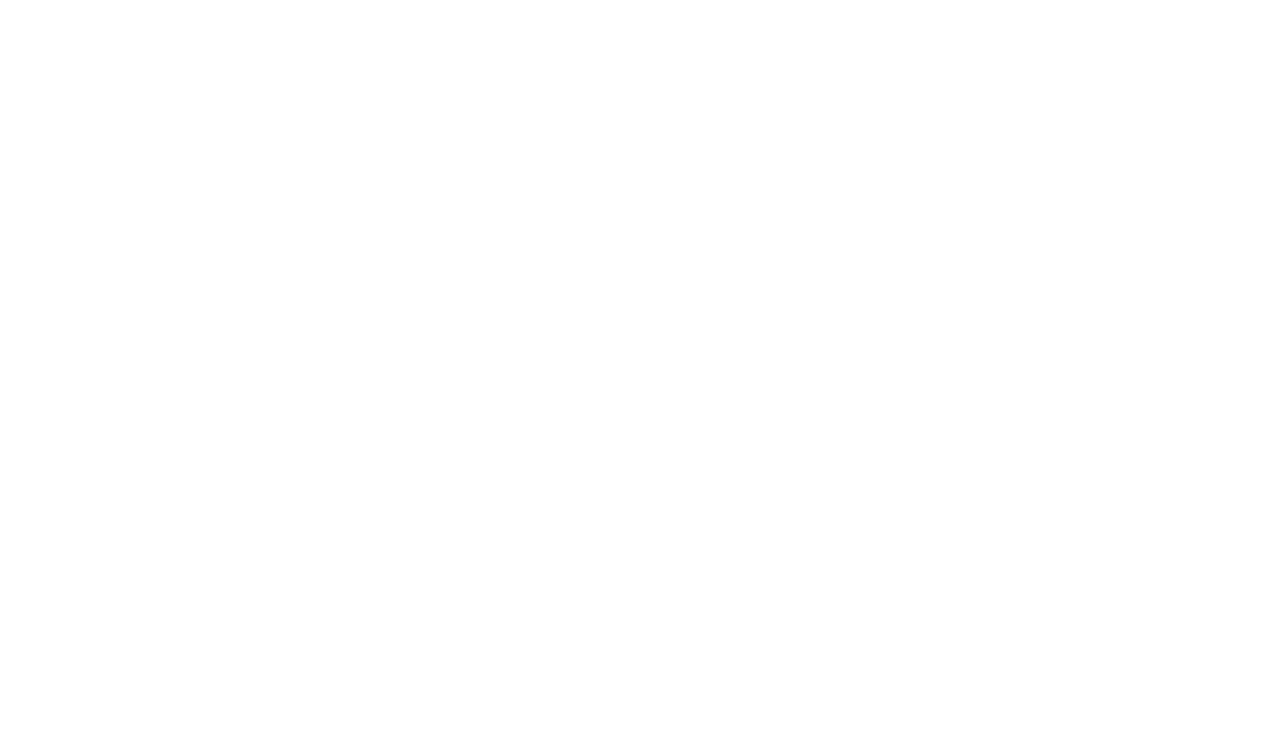
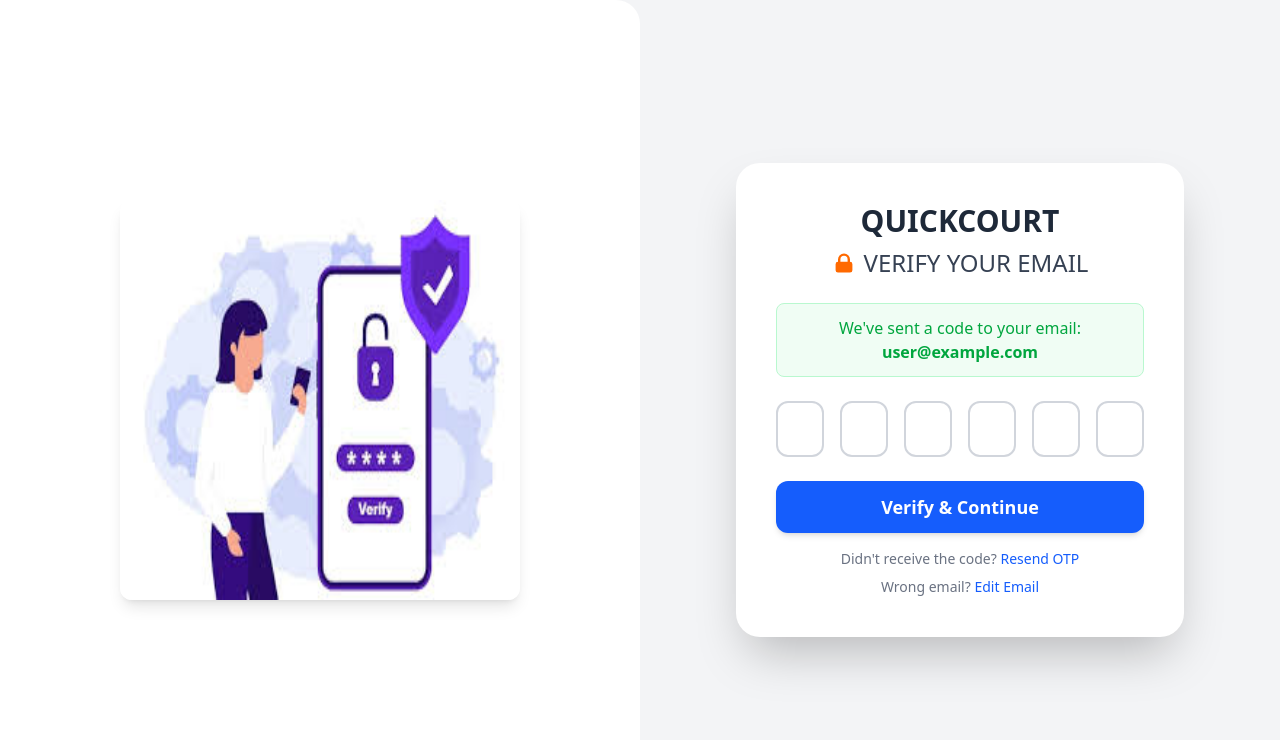
Before and after one commit to Tushar17733/QuickCourt, a React (Vite) app in the folder Frontend/: page /otp in a window 1280 px wide. Before the commit this address had no page. Shown: the top 740 px of the page. Built offline with nearby package versions, Linux system fonts and the light colour scheme.

Commit message:
Added Otp file

```diff
--- a/Frontend/src/App.jsx
+++ b/Frontend/src/App.jsx
@@ -3,6 +3,7 @@ import { Routes, Route } from 'react-router-dom'
 import Home from './page/Home'
 import Login from './page/Login'
 import Registration from './page/Registration'
+import Otp from './page/Otp'
 
 function App() {
   return (
@@ -11,6 +12,7 @@ function App() {
         <Route path="/" element={<Home />} />
         <Route path="/login" element={<Login />} />
         <Route path="/register" element={<Registration />} />
+        <Route path="/otp" element={<Otp />} />
       </Routes>
     </div>
   )
--- /dev/null
+++ b/Frontend/src/page/Otp.jsx
@@ -0,0 +1,151 @@
+import React, { useState, useRef, useEffect } from 'react';
+import otp from '../assets/otp.jpg'; // Placeholder image for the OTP screen
+
+// The main App component for the email verification screen
+const Otp = () => {
+  // State to hold the 6-digit verification code.
+  // We use an array to make it easier to manage each input field.
+  const [code, setCode] = useState(['', '', '', '', '', '']);
+
+  // Refs for each input to allow for programmatic focus management
+  const inputRefs = useRef([]);
+
+  // This effect sets up an event listener for pasting a code.
+  // It runs once on component mount.
+  useEffect(() => {
+    const handlePaste = (event) => {
+      const pasteData = event.clipboardData.getData('text');
+      // Only process the paste if it's a 6-digit string
+      if (pasteData.length === 6 && /^\d+$/.test(pasteData)) {
+        const newCode = pasteData.split('');
+        setCode(newCode);
+        // Focus the last input field after pasting
+        if (inputRefs.current[5]) {
+          inputRefs.current[5].focus();
+        }
+      }
+    };
+
+    // Add the paste listener to the first input field
+    const firstInput = inputRefs.current[0];
+    if (firstInput) {
+      firstInput.addEventListener('paste', handlePaste);
+    }
+
+    // Clean up the event listener on unmount
+    return () => {
+      if (firstInput) {
+        firstInput.removeEventListener('paste', handlePaste);
+      }
+    };
+  }, []);
+
+  // Handler for when a user types in an input field.
+  const handleChange = (e, index) => {
+    const value = e.target.value;
+
+    // Only allow single digits
+    if (value.length > 1) {
+      return;
+    }
+
+    // Create a copy of the state array to modify
+    const newCode = [...code];
+    newCode[index] = value;
+    setCode(newCode);
+
+    // Auto-focus the next input field if a digit was entered
+    if (value !== '' && index < 5) {
+      inputRefs.current[index + 1].focus();
+    }
+  };
+
+  // Handler for backspace key to delete and move focus backward.
+  const handleKeyDown = (e, index) => {
+    // If the key is backspace and the current field is empty, move focus to the previous field.
+    if (e.key === 'Backspace' && code[index] === '' && index > 0) {
+      inputRefs.current[index - 1].focus();
+    }
+  };
+
+  return (
+    // Main container with responsive layout: column on mobile, row on large screens
+    <div className="flex flex-col lg:flex-row h-screen font-inter bg-gray-100">
+      {/* Left section (Image) - visible only on large screens */}
+      <div className="hidden lg:flex lg:w-1/2 bg-white items-center justify-center rounded-r-3xl">
+        <img
+          src={otp}
+          alt="Quickcourt Placeholder"
+          className="rounded-xl shadow-lg w-[400px] h-[400px]"
+        />
+      </div>
+
+      {/* Right section (Form) - takes full width on mobile, half on desktop */}
+      <div className="w-full lg:w-1/2 flex items-center justify-center p-4 sm:p-8 md:p-12">
+        <div className="bg-white p-6 sm:p-8 md:p-10 rounded-3xl shadow-2xl w-full max-w-md">
+          {/* Title */}
+          <h1 className="text-2xl sm:text-3xl font-bold text-center mb-2 text-gray-800">
+            QUICKCOURT
+          </h1>
+
+          {/* Subtitle with lock icon */}
+          <p className="text-xl sm:text-2xl text-center text-gray-700 mb-6 flex items-center justify-center font-medium">
+            <span className="mr-2">
+              {/* Using a simple inline SVG for the lock icon */}
+              <svg xmlns="http://www.w3.org/2000/svg" className="h-6 w-6 text-orange-500" viewBox="0 0 20 20" fill="currentColor">
+                <path fillRule="evenodd" d="M5 9V7a5 5 0 0110 0v2a2 2 0 012 2v5a2 2 0 01-2 2H5a2 2 0 01-2-2v-5a2 2 0 012-2zm8-2v2H7V7a3 3 0 016 0z" clipRule="evenodd" />
+              </svg>
+            </span>
+            VERIFY YOUR EMAIL
+          </p>
+
+          {/* Success message */}
+          <p className="text-center text-green-600 mb-6 text-sm sm:text-base bg-green-50 p-3 rounded-lg border border-green-200">
+            We've sent a code to your email: <span className="font-semibold">user@example.com</span>
+          </p>
+
+          {/* Code input fields */}
+          <div className="flex justify-center space-x-2 sm:space-x-4 mb-6">
+            {code.map((digit, index) => (
+              <input
+                key={index}
+                ref={el => inputRefs.current[index] = el}
+                id={`code-input-${index}`}
+                type="text"
+                maxLength="1"
+                value={digit}
+                onChange={(e) => handleChange(e, index)}
+                onKeyDown={(e) => handleKeyDown(e, index)}
+                className="w-10 sm:w-12 h-12 sm:h-14 text-center text-xl sm:text-2xl font-bold
+                           border-2 border-gray-300 rounded-xl focus:border-blue-500 focus:ring
+                           focus:ring-blue-200 focus:outline-none transition-all duration-200"
+              />
+            ))}
+          </div>
+
+          {/* Verify button */}
+          <button className="w-full bg-blue-600 text-white py-3 rounded-xl font-semibold text-lg
+                           hover:bg-blue-700 transition duration-200 ease-in-out shadow-md">
+            Verify & Continue
+          </button>
+
+          {/* Resend and Edit email links */}
+          <p className="text-center text-sm mt-4 text-gray-500">
+            Didn't receive the code?{' '}
+            <a href="#" className="text-blue-600 hover:underline font-medium">
+              Resend OTP
+            </a>
+          </p>
+          <p className="text-center text-sm mt-2 text-gray-500">
+            Wrong email?{' '}
+            <a href="#" className="text-blue-600 hover:underline font-medium">
+              Edit Email
+            </a>
+          </p>
+        </div>
+      </div>
+    </div>
+  );
+};
+
+export default Otp;
```
Also changed, not shown: Frontend/src/assets/otp.jpg (added).
